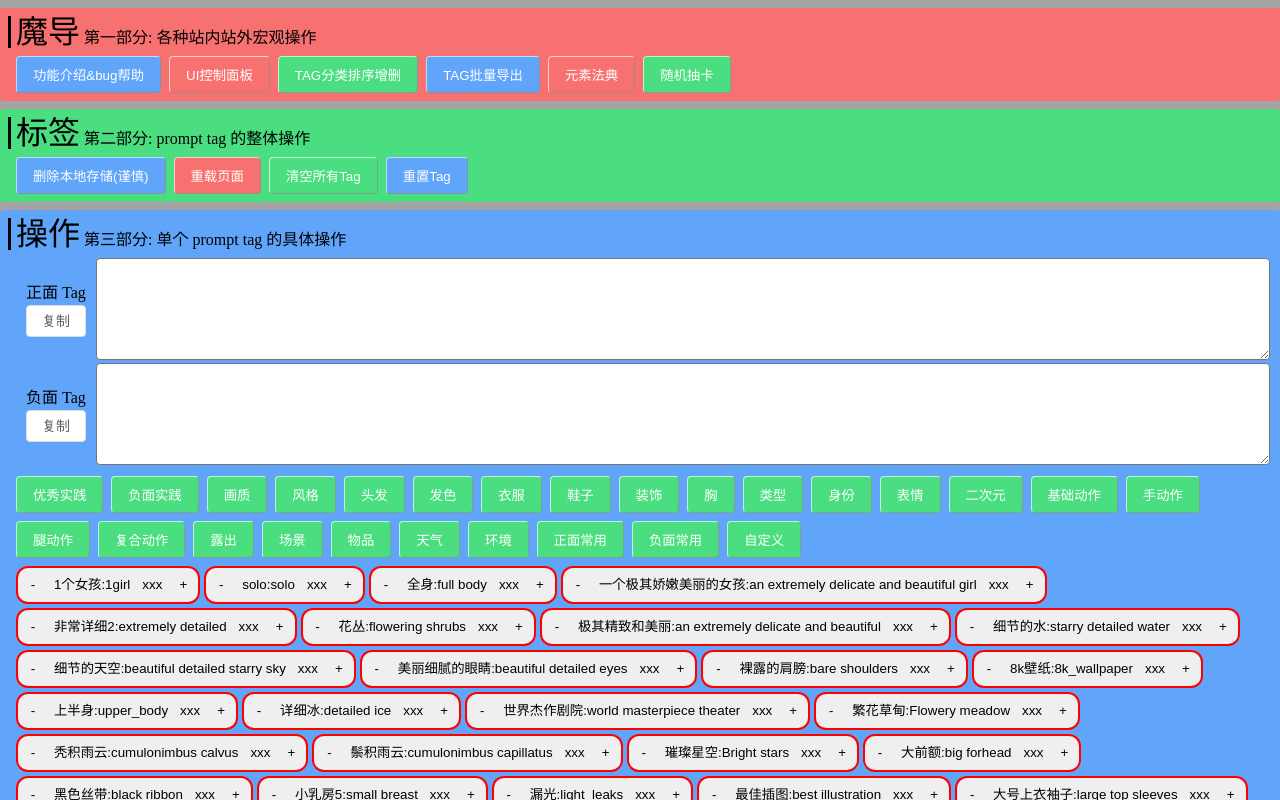
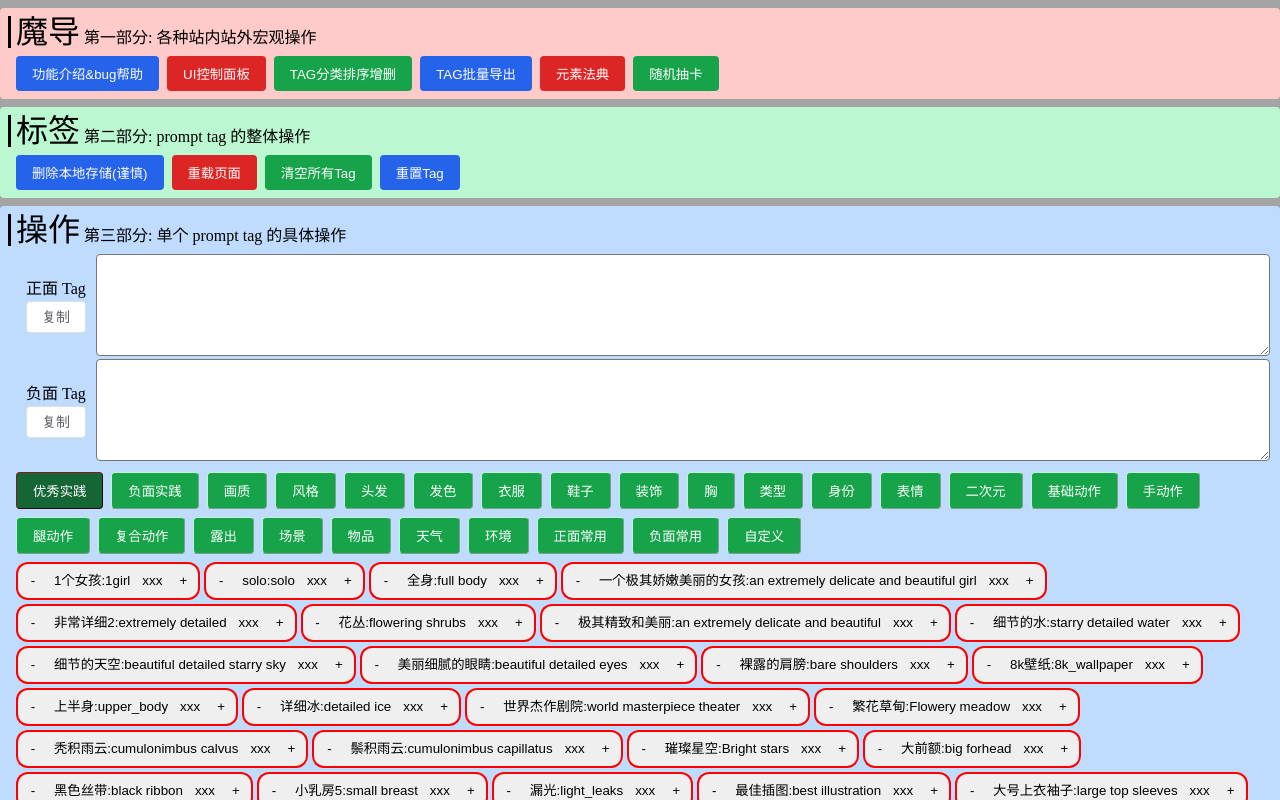
Before and after one commit to Thereisnospon/NovelAiTag, a Vue app: page / in a window 1280 px wide. Shown: the top 800 px of the page. Built offline with nearby package versions, Linux system fonts and the light colour scheme.

Commit message:
feat: styles changes & el-message added.

```diff
--- a/src/views/GlobalButton.vue
+++ b/src/views/GlobalButton.vue
@@ -1,22 +1,22 @@
 <template>
     <div class="grid place-items-left">
         <div class="">
-            <button class="transition-200 px-4 py-2 mb-2 mr-2 text-white bg-blue-400 border border-blue-200 rounded hover:bg-blue-500">
+            <button class="transition-200 px-4 py-2 mb-2 mr-2 text-white bg-blue-600 border-0  rounded hover:bg-blue-500">
                 <span>功能介绍&bug帮助 </span>
             </button>
-            <button class="transition-200 px-4 py-2 mb-2 mr-2 text-white bg-red-400 border border-red-200 rounded hover:bg-red-500">
+            <button class="transition-200 px-4 py-2 mb-2 mr-2 text-white bg-red-600 border-0  rounded hover:bg-red-500">
                 <span>UI控制面板 </span>
             </button>
-            <button class="transition-200 px-4 py-2 mb-2 mr-2 text-white bg-green-400 border border-green-200 rounded hover:bg-green-500">
+            <button class="transition-200 px-4 py-2 mb-2 mr-2 text-white bg-green-600 border-0  rounded hover:bg-green-500">
                 <span>TAG分类排序增删 </span>
             </button>
-            <button class="transition-200 px-4 py-2 mb-2 mr-2 text-white bg-blue-400 border border-blue-200 rounded hover:bg-blue-500">
+            <button class="transition-200 px-4 py-2 mb-2 mr-2 text-white bg-blue-600 border-0  rounded hover:bg-blue-500">
                 <span> TAG批量导出 </span>
             </button>
-            <button class="transition-200 px-4 py-2 mb-2 mr-2 text-white bg-red-400 border border-red-200 rounded hover:bg-red-500">
+            <button class="transition-200 px-4 py-2 mb-2 mr-2 text-white bg-red-600 border-0  rounded hover:bg-red-500">
                 <span>元素法典 </span>
             </button>
-            <button class="transition-200 px-4 py-2 mb-2 mr-2 text-white bg-green-400 border border-green-200 rounded hover:bg-green-500">
+            <button class="transition-200 px-4 py-2 mb-2 mr-2 text-white bg-green-600 border-0  rounded hover:bg-green-500">
                 <span>随机抽卡 </span>
             </button>
         </div>
--- a/src/views/Home.vue
+++ b/src/views/Home.vue
@@ -10,7 +10,7 @@ export default {
 <template>
     <div>
         <!-- 第一部分: 各种站内站外宏观操作 -->
-        <div class="_block px-4 pt-2 my-2 rounded bg-red" id="global_button">
+        <div class="_block px-4 pt-2 my-2 rounded bg-red-200" id="global_button">
             <div class="_block__title mb-2">
                 <span>魔导</span>
                 第一部分: 各种站内站外宏观操作
@@ -18,7 +18,7 @@ export default {
             <GlobalButton></GlobalButton>
         </div>
         <!-- 第二部分: prompt tag 的整体操作 -->
-        <div class="_block px-4 pt-2 my-2 rounded bg-green" id="prompt_macro">
+        <div class="_block px-4 pt-2 my-2 rounded bg-green-200" id="prompt_macro">
             <div class="_block__title mb-2">
                 <span>标签</span>
                 第二部分: prompt tag 的整体操作
@@ -26,7 +26,7 @@ export default {
             <PromptMacro></PromptMacro>
         </div>
         <!-- 第三部分: 单个 prompt tag 的具体操作 -->
-        <div class="_block px-4 pt-2 my-2 rounded bg-blue" id="prompt_detail">
+        <div class="_block px-4 pt-2 my-2 rounded bg-blue-200" id="prompt_detail">
             <div class="_block__title mb-2">
                 <span>操作</span>
                 第三部分: 单个 prompt tag 的具体操作
--- a/src/views/PromptDetail.vue
+++ b/src/views/PromptDetail.vue
@@ -5,7 +5,7 @@
             <div class="input-group">
                 <div class="input-group__title">
                     <div class="pb-1">正面 Tag</div>
-                    <div><el-button>复制</el-button></div>
+                    <div><el-button @click="copy2Clipboard('positive')">复制</el-button></div>
                 </div>
                 <div class="input-group__content">
                     <textarea class="form-control" aria-label="With textarea" id="textarea_pos" :value="PromptStore.output"></textarea>
@@ -18,7 +18,7 @@
             <div class="input-group">
                 <div class="input-group__title">
                     <div class="pb-1">负面 Tag</div>
-                    <div><el-button>复制</el-button></div>
+                    <div><el-button @click="copy2Clipboard('negative')">复制</el-button></div>
                 </div>
                 <div class="input-group__content">
                     <textarea class="form-control" aria-label="With textarea" id="textarea_pos"></textarea>
@@ -34,7 +34,8 @@
             <div class="rowTagCategories">
                 <div v-for="(_content, _key) in dictionary" :key="_key">
                     <button
-                        class="transition-200 px-4 py-2 mb-2 mr-2 text-white bg-green-400 border border-green-200 rounded hover:bg-green-500"
+                        class="transition-200 px-4 py-2 mb-2 mr-2 text-white bg-green-600 border border-green-200 rounded hover:opacity-80 active:bg-green-800"
+                        :class="{ 'bg-green-800 border-red-900': _key == active }"
                         @click="jumpPage(_key)"
                     >
                         {{ _key }}
@@ -61,11 +62,11 @@
 <script setup>
 import good_practice from '../dictionaries/good_practice';
 import { ref, reactive } from 'vue';
+import { ElNotification } from 'element-plus';
 
 // store 引用
 import usePromptStore from '@/stores/stores.js';
 let PromptStore = usePromptStore();
-// console.log('PromptStore: ', PromptStore);
 
 // 字典对象
 const dictionary = reactive(good_practice);
@@ -73,17 +74,50 @@ const dictionary = reactive(good_practice);
 // 当前激活字典页面
 const active = ref('优秀实践');
 
-// 跳转 tag 页面
+/**
+ * 跳转 tag 页面
+ * @param {*} index
+ */
 const jumpPage = index => {
     active.value = index;
     console.log('打开页面: ', active.value);
 };
 
-// 点击 tag 添加或消除
+/**
+ * 点击 tag 添加或消除
+ * @param {*} _key tag中文名
+ * @param {*} _content tag原名
+ */
 const tagManage = (_key, _content) => {
     console.log('tag: ', _key, '  raw: ', _content);
     PromptStore.addTag({ key: _key, content: _content, time: 1 });
     console.log('output', PromptStore.output);
+};
+
+/**
+ * 复制到剪切板,
+ * @param {*} place 正面1 /负面0 /可能还有单个标签的复制
+ */
+const copy2Clipboard = place => {
+    const obj = { positive: PromptStore.output, negative: 'negative 还没弄好' };
+
+    let text = obj[place];
+
+    if (navigator.clipboard) {
+        new Promise((res, rej) => {
+            console.log(999);
+            navigator.clipboard.writeText(text);
+            res();
+        }).then(res => {
+            ElNotification({
+                title: 'Success',
+                message: '您已复制成功\n' + text.slice(0, 20) + '...',
+                type: 'success'
+            });
+        });
+    } else {
+        alert('您的浏览器版本暂时不支持复制, 请手动复制');
+    }
 };
 </script>
 <style lang="scss" scoped>
--- a/src/views/PromptMacro.vue
+++ b/src/views/PromptMacro.vue
@@ -1,16 +1,16 @@
 <template>
     <div class="grid place-items-left">
         <div class="">
-            <button class="transition-200 px-4 py-2 mb-2 mr-2 text-white bg-blue-400 border border-blue-200 rounded hover:bg-blue-500">
+            <button class="transition-200 px-4 py-2 mb-2 mr-2 text-white bg-blue-600 border-0 rounded hover:bg-blue-500">
                 <span>删除本地存储(谨慎)</span>
             </button>
-            <button class="transition-200 px-4 py-2 mb-2 mr-2 text-white bg-red-400 border border-red-200 rounded hover:bg-red-500">
+            <button class="transition-200 px-4 py-2 mb-2 mr-2 text-white bg-red-600 border-0 rounded hover:bg-red-500">
                 <span>重载页面</span>
             </button>
-            <button class="transition-200 px-4 py-2 mb-2 mr-2 text-white bg-green-400 border border-green-200 rounded hover:bg-green-500">
+            <button class="transition-200 px-4 py-2 mb-2 mr-2 text-white bg-green-600 border-0 rounded hover:bg-green-500">
                 <span>清空所有Tag</span>
             </button>
-            <button class="transition-200 px-4 py-2 mb-2 mr-2 text-white bg-blue-400 border border-blue-200 rounded hover:bg-blue-500">
+            <button class="transition-200 px-4 py-2 mb-2 mr-2 text-white bg-blue-600 border-0 rounded hover:bg-blue-500">
                 <span>重置Tag</span>
             </button>
         </div>
```
